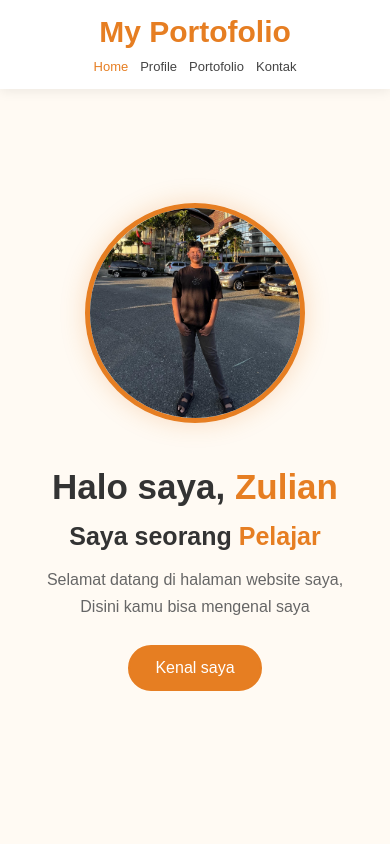
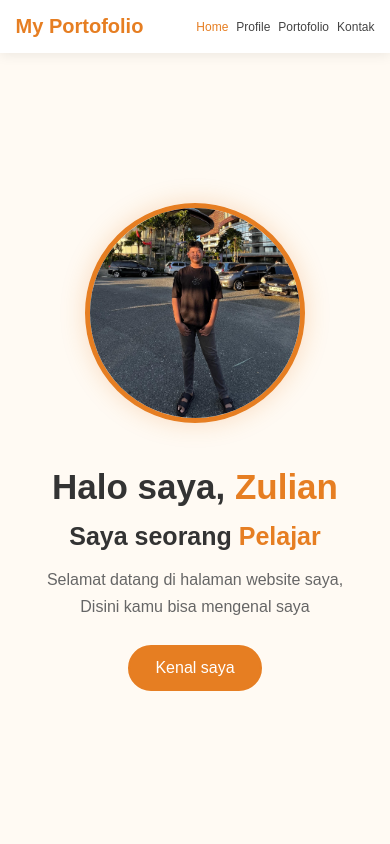
Before and after one commit to rakaajaaa/website-portofolio, a plain HTML site: page index.html in a window 390 px wide. Shown: the top 844 px of the page. Drawn offline with Linux system fonts and the light colour scheme.

Commit message:
Update style.css

```diff
--- a/style.css
+++ b/style.css
@@ -247,21 +247,26 @@
 
     header {
         padding: 15px 4%;
-        flex-direction: column;
-        gap: 10px;
+        display: flex;
+        flex-direction: row;
+        justify-content: space-between;
+        align-items: center;
+    }
+
+    .logo {
+        font-size: 20px;
     }
 
     nav {
         display: flex;
+        align-items: center;
+        gap: 8px;
         flex-wrap: nowrap;
-        justify-content: center;
-        gap: 12px;
-        width: 100%;
     }
 
     nav a {
         margin-left: 0;
-        font-size: 13px;
+        font-size: 12px;
         white-space: nowrap;
     }
 
```
